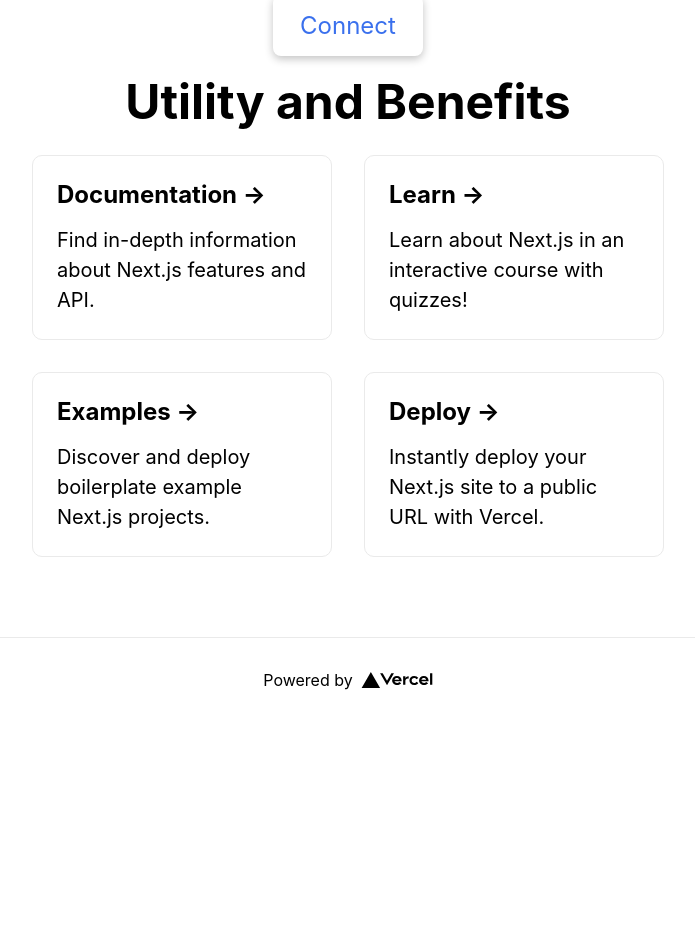
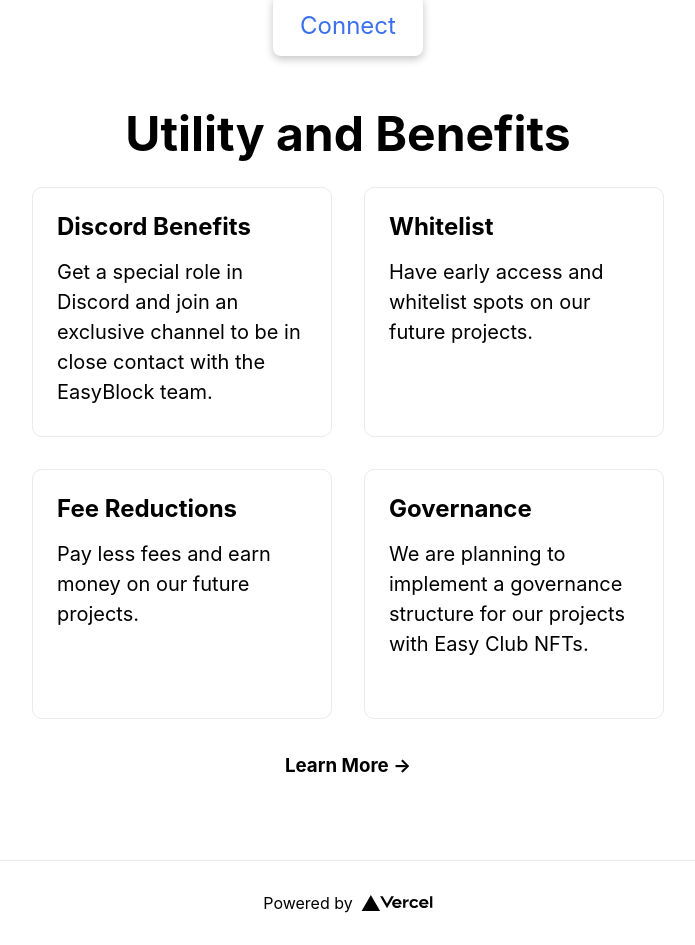
Before and after one commit to DoguD/EasyBackup-Website, a Next.js app: page / in a window 1280 px wide. Shown: the part 771-1716 px from the top of the page, without its empty margins (292-987 px from the left). Before the commit the page ends 1493 px from the top, so only its background shows below. Built offline with nearby package versions, Linux system fonts and the light colour scheme; no server answers.

Commit message:
Utility texts added

```diff
--- /dev/null
+++ b/components/UtilityBox.js
@@ -0,0 +1,41 @@
+import styles from "../styles/Home.module.css";
+
+export default function UtilityBox(props) {
+    return (
+        <>
+            <div className={styles.grid}>
+                <div className={styles.card}>
+                    <h2>Discord Benefits</h2>
+                    <p>Get a special role in Discord and join an exclusive channel to be in close contact with the
+                        EasyBlock
+                        team.</p>
+                </div>
+
+                <div className={styles.card}>
+                    <h2>Whitelist</h2>
+                    <p>Have early access and whitelist spots on our future projects.</p>
+                </div>
+
+                <div
+                    className={styles.card}
+                >
+                    <h2>Fee Reductions</h2>
+                    <p>Pay less fees and earn money on our future projects.</p>
+                </div>
+
+                <div
+                    className={styles.card}
+                >
+                    <h2>Governance</h2>
+                    <p>
+                        We are planning to implement a governance structure for our projects with Easy Club NFTs.
+                    </p>
+                </div>
+            </div>
+            <a className={styles.learnMore} href={"https://medium.com/easyblock/easyblock-nfts-are-coming-bcae95ae34a0"}
+               target={"_blank"}>
+                <h3>Learn More &rarr;</h3>
+            </a>
+        </>
+    );
+}
--- a/pages/index.js
+++ b/pages/index.js
@@ -16,6 +16,7 @@ import toast, {Toaster, useToasterStore} from 'react-hot-toast';
 
 import {useEffect, useState} from "react";
 import ProgressBar from "@ramonak/react-progress-bar";
+import UtilityBox from "../components/UtilityBox";
 
 // Web3 Global Vars
 let provider;
@@ -205,35 +206,7 @@ export default function Home() {
                     Utility and Benefits
                 </h2>
 
-                <div className={styles.grid}>
-                    <a href="https://nextjs.org/docs" className={styles.card}>
-                        <h2>Documentation &rarr;</h2>
-                        <p>Find in-depth information about Next.js features and API.</p>
-                    </a>
-
-                    <a href="https://nextjs.org/learn" className={styles.card}>
-                        <h2>Learn &rarr;</h2>
-                        <p>Learn about Next.js in an interactive course with quizzes!</p>
-                    </a>
-
-                    <a
-                        href="https://github.com/vercel/next.js/tree/canary/examples"
-                        className={styles.card}
-                    >
-                        <h2>Examples &rarr;</h2>
-                        <p>Discover and deploy boilerplate example Next.js projects.</p>
-                    </a>
-
-                    <a
-                        href="https://vercel.com/new?utm_source=create-next-app&utm_medium=default-template&utm_campaign=create-next-app"
-                        className={styles.card}
-                    >
-                        <h2>Deploy &rarr;</h2>
-                        <p>
-                            Instantly deploy your Next.js site to a public URL with Vercel.
-                        </p>
-                    </a>
-                </div>
+                <UtilityBox/>
             </main>
 
             <footer className={styles.footer}>
--- a/styles/Home.module.css
+++ b/styles/Home.module.css
@@ -53,7 +53,7 @@
 .description {
     line-height: 1.5;
     font-size: 1.5rem;
-    margin: 1rem 0 2rem;
+    margin: 1rem 0 0;
 }
 
 .description-emphasis {
@@ -87,14 +87,24 @@
     border-radius: 10px;
     transition: color 0.15s ease, border-color 0.15s ease;
     max-width: 300px;
+    height: 250px;
 }
 
 .card:hover,
 .card:focus,
 .card:active {
-    color: #0070f3;
-    border-color: #0070f3;
+    color: #3a70ed;
+    border-color: #3a70ed;
 }
+
+.learnMore {}
+.learnMore:hover,
+.learnMore:focus,
+.learnMore:active {
+    color: #3a70ed;
+    border-color: #3a70ed;
+}
+
 
 .card h2 {
     margin: 0 0 1rem 0;
@@ -166,7 +176,7 @@
 .subTitle {
     font-size: 3rem;
     margin-bottom: 0.5rem;
-    margin-top: 1rem;
+    margin-top: 3rem;
 }
 
 .navbarTitleContainer {
```
